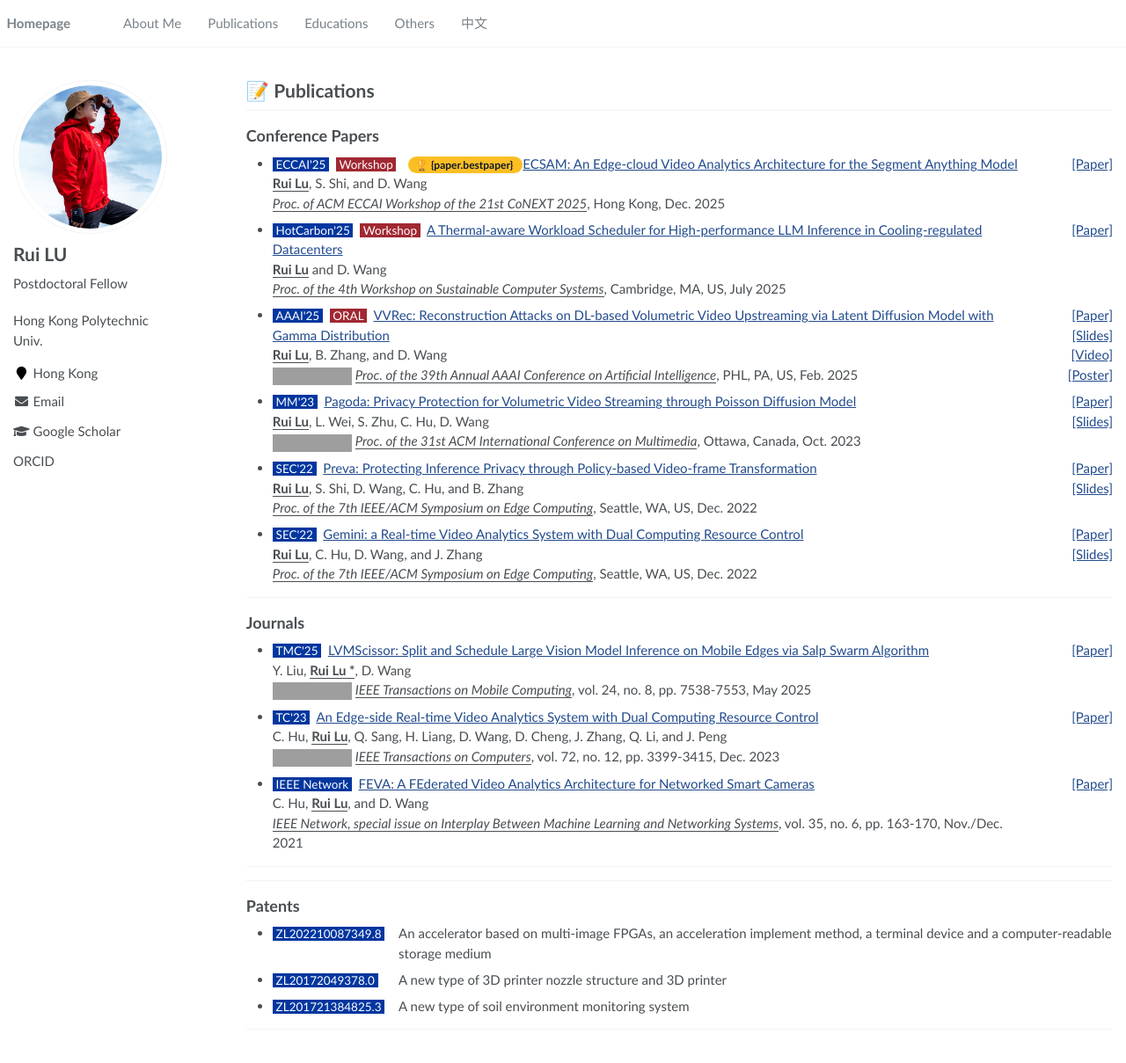
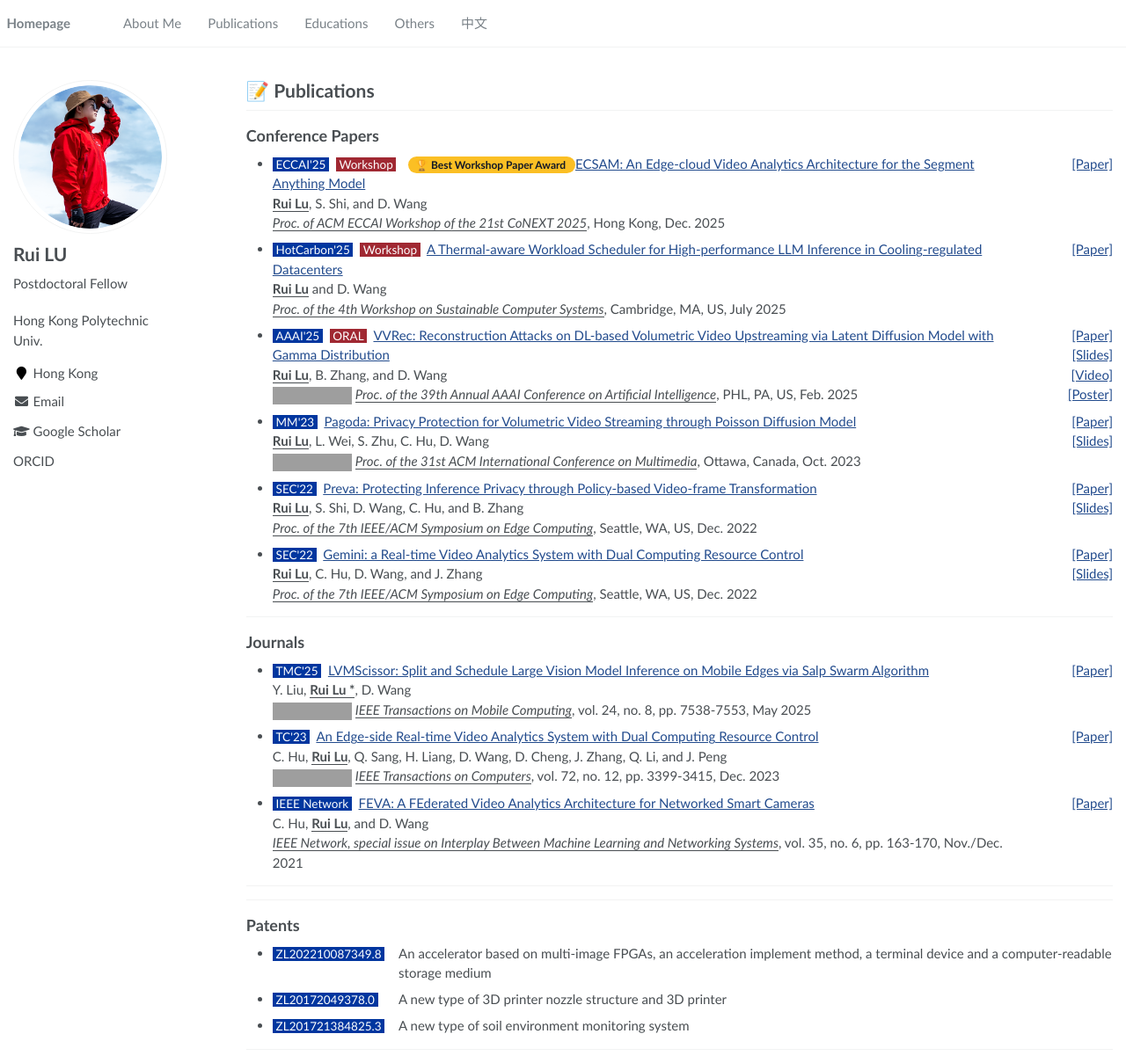
Before and after one commit to SladeLu/sladelu.github.io, a Jekyll site: the page built from _pages/includes/pub.md, in a window 1280 px wide and 1209 px high. Shown: the whole window at 88% size. Built offline with Jekyll 4.4.1, drawn with Linux system fonts in a browser that asks for light colours; our own code applies the rules of GitHub Pages for plain Markdown files; grey boxes are pictures that could not be loaded.

Commit message:
Update pub.md

```diff
--- a/_pages/includes/pub.md
+++ b/_pages/includes/pub.md
@@ -49,7 +49,7 @@
         {% endif %}
         {% if {{paper.bestpaper}} %}
             <span style="background:#fbbf24; color:#111827; border-radius:999px; padding:2px 8px; margin-left:6px; font-size:0.8em; font-weight:600;">
-                  🏆 {paper.bestpaper}
+                  🏆 {{paper.bestpaper}}
             </span>
         {% endif %}
             <a href="{{paper.paperurl}}"> {{paper.title}} </a>
```
